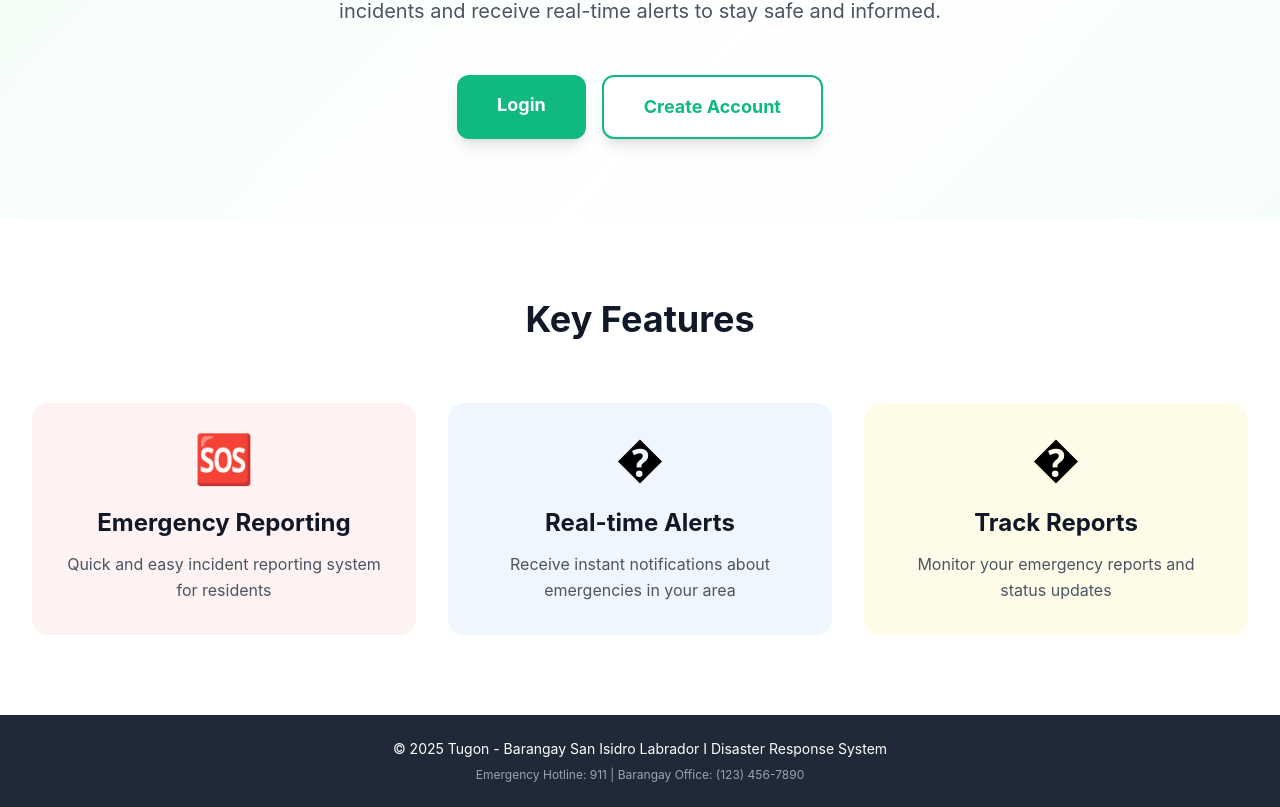
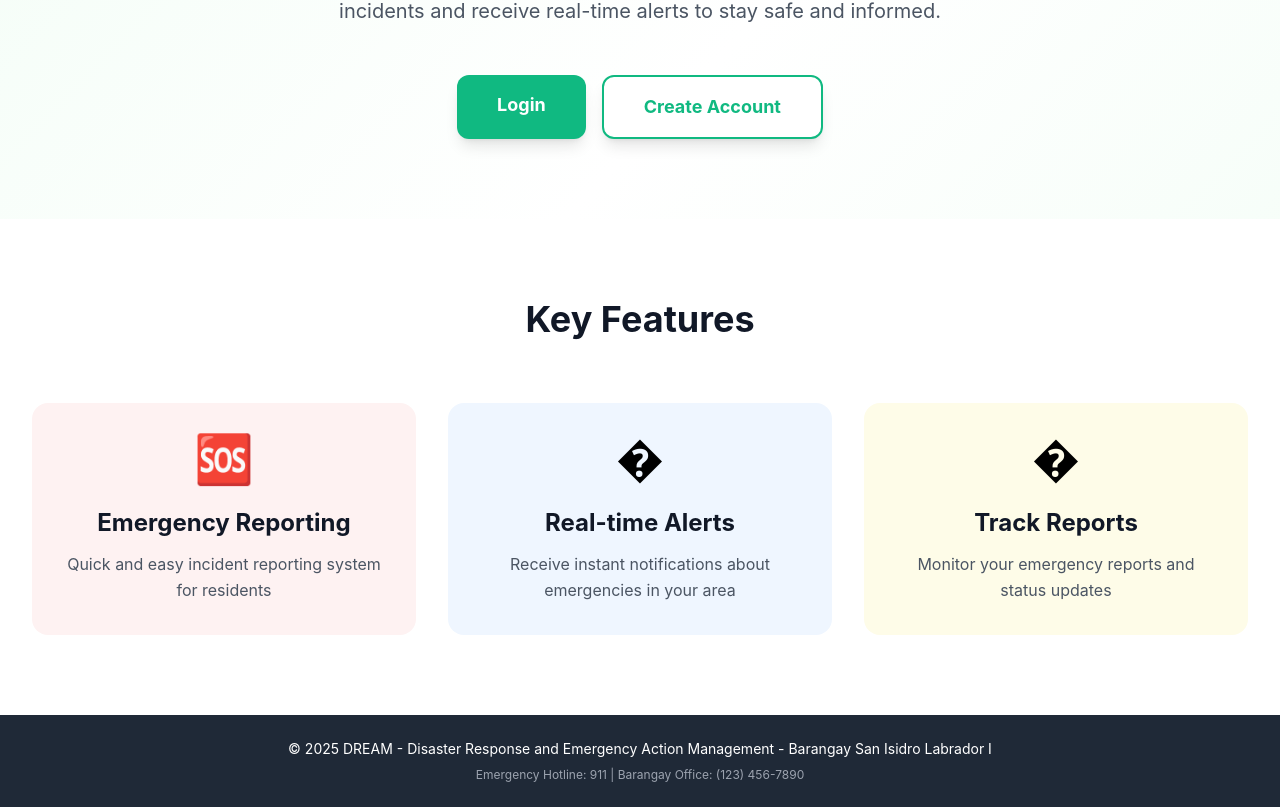
Before and after one commit to LeeDev428/RespondaPH, a React (Vite) app in the folder web/: page / in a window 1280 px wide. Shown: the part 526-1333 px from the top of the page. Built offline with nearby package versions, Linux system fonts and the light colour scheme.

Commit message:
Update Footer.jsx

```diff
--- a/web/src/components/Footer.jsx
+++ b/web/src/components/Footer.jsx
@@ -4,7 +4,7 @@ const Footer = () => {
       <div className="max-w-7xl mx-auto px-4 sm:px-6 lg:px-8">
         <div className="text-center">
           <p className="text-sm">
-            © 2025 Tugon - Barangay San Isidro Labrador I Disaster Response System
+            © 2025 DREAM - Disaster Response and Emergency Action Management - Barangay San Isidro Labrador I
           </p>
           <p className="text-xs text-gray-400 mt-2">
             Emergency Hotline: 911 | Barangay Office: (123) 456-7890
```
